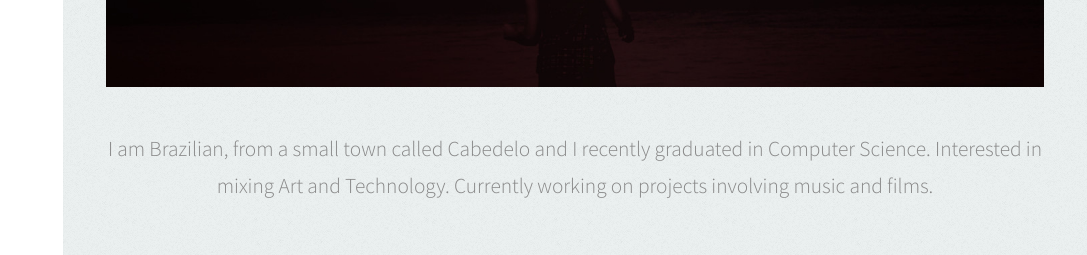
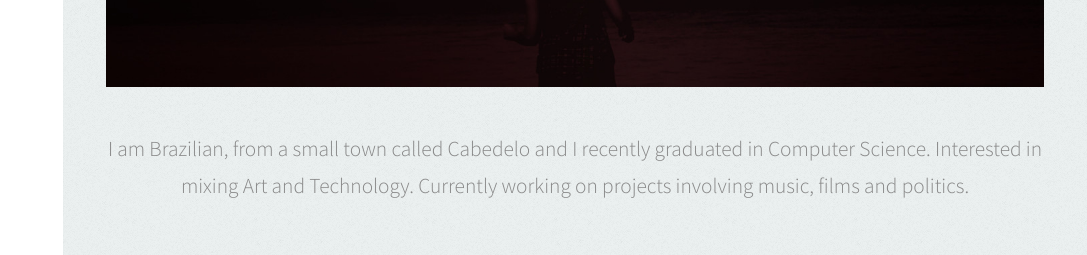
Before and after one commit to isabelletot/isabelletot.github.io, a plain HTML site: page index.html in a window 1280 px wide. Shown: the part 1560-1815 px from the top of the page, without its empty margins (193-1280 px from the left). Drawn offline with Linux system fonts and the light colour scheme.

Commit message:
Updating info

```diff
--- a/index.html
+++ b/index.html
@@ -143,7 +143,7 @@
 
 							<a href="#" class="image featured"><img src="images/pic08.jpg" alt="" /></a>
 
-							<p>I am Brazilian, from a small town called Cabedelo and I recently graduated in Computer Science. Interested in mixing Art and Technology. Currently working on projects involving  music and films. </p>
+							<p>I am Brazilian, from a small town called Cabedelo and I recently graduated in Computer Science. Interested in mixing Art and Technology. Currently working on projects involving  music, films and politics. </p>
 
 						</div>
 					</section>
```
